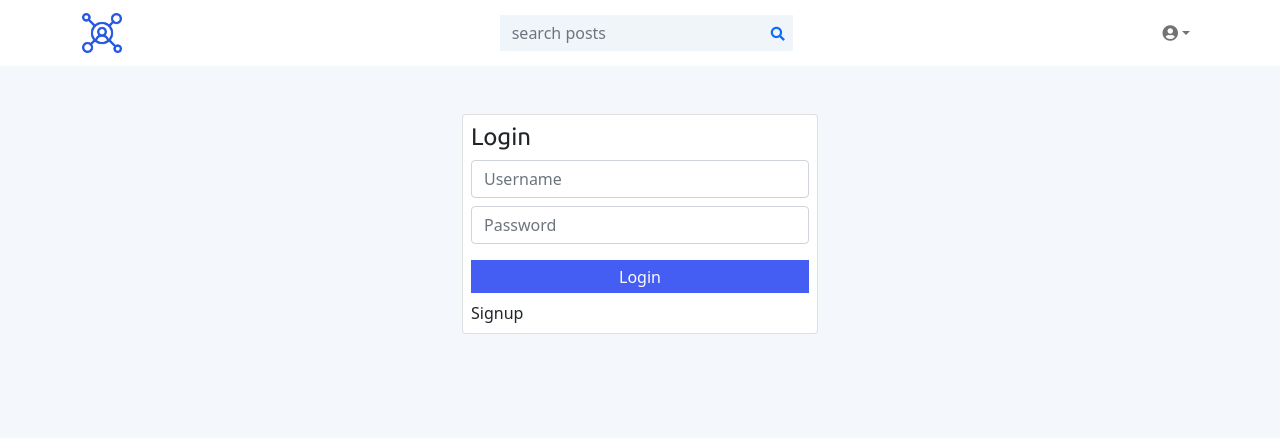
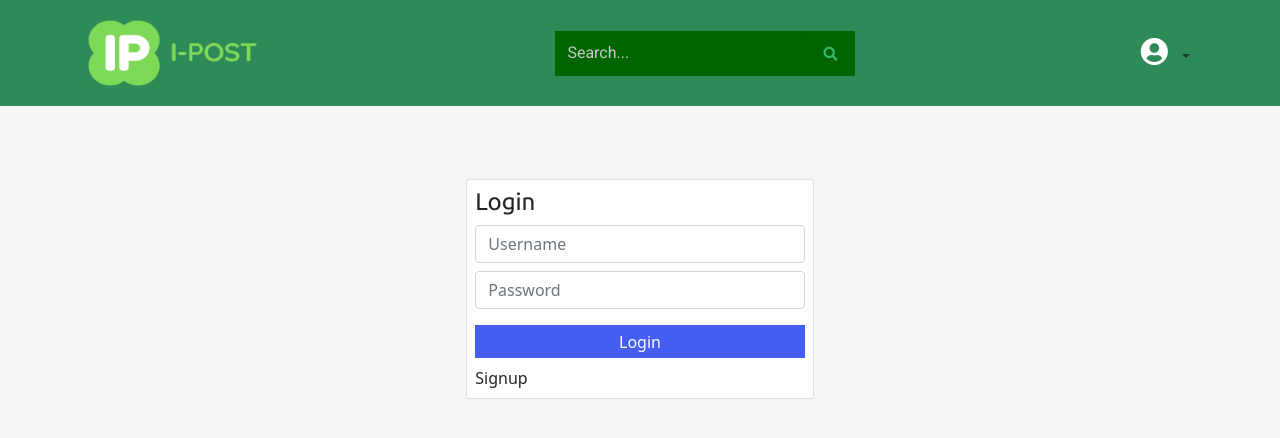
Before and after one commit to Dexios102/mini-facebook, a React (Create React App) app in the folder frontend/: page / in a window 1280 px wide. Shown: the top 438 px of the page. Built offline with nearby package versions, Linux system fonts and the light colour scheme.

Commit message:
Navbar and Sidebar - Marcous

```diff
--- a/frontend/src/App.css
+++ b/frontend/src/App.css
@@ -1,7 +1,7 @@
 @import url('https://fonts.googleapis.com/css2?family=Roboto&family=Ubuntu&display=swap');
 
 section  {
-background: #f4f8fc;
+background: #F5F5F5;
 min-height: 100vh;
 max-height: max-content;
 }
@@ -12,6 +12,9 @@ section > div {
 
 #main__container {
   margin-top: 3em;
+  background-color: #F5F5F5;
+  padding: 25px;
+  border-radius: 15px;
 }
 
 a {
@@ -19,8 +22,32 @@ a {
 }
 
 #search__box {
-width: auto;
-background: #f0f5fa;
+width: 300px;
+height: 45px;
+border-radius: 0px;
+background: #006400;
+}
+
+#searchbar {
+background: #006400;
+border-radius: 0px;
+color: white;
+font-family: 'Roboto', sans-serif;
+}
+
+#searchbar::placeholder {
+  color: rgb(202, 202, 202);
+  font-size: 16px;
+  font-family: 'Roboto', sans-serif;
+}
+
+#search_icon {
+  color: #3CB371;
+}
+
+#user_icon {
+  color: white;
+  font-size: 28px;
 }
 
 .create {
@@ -137,3 +164,27 @@ margin-bottom: 0;
   opacity: 0;
   transition: visibility 0s 1s, opacity 1s linear;
 }
+
+#sidebar {
+  border-radius: 10px;
+}
+
+#sidebar_link {
+  padding: 10px;
+  border-radius: 5px;
+  font-family: 'Roboto', sans-serif;
+}
+#sidebar_link:hover {
+  background-color: 	#E8E8E8;
+  border-radius: 0px;
+  width: 100%;
+}
+
+.fas {
+  margin-right: 10px;
+  color: #2E8B57;
+}
+
+#searchbar {
+  border-radius: 5px;
+}
--- a/frontend/src/component/Home.jsx
+++ b/frontend/src/component/Home.jsx
@@ -1,16 +1,16 @@
-import React,{useContext} from 'react';
+import React, { useContext } from 'react';
 import Navbar from './Navbar';
 import Sidebar from './post/Sidebar';
 import CreatePost from './post/Create';
 import PostList from './post/List';
-import {UserContext} from '../context/UserContext'
+import { UserContext } from '../context/UserContext'
 
 const Home = () => {
-    const {user} = useContext(UserContext);
+    const { user } = useContext(UserContext);
     let avatar = user.data.user.avatar;
 
-    return(
-        <section>
+    return (
+        <section clasasName="home">
             <Navbar />
             <div className="container" id="main__container">
                 <div className="row">
@@ -19,7 +19,7 @@ const Home = () => {
                     </div>
                     <div className="col-md-6">
                         <CreatePost avatar={avatar} />
-        <PostList/>
+                        <PostList />
                     </div>
                 </div>
             </div>
--- a/frontend/src/component/Navbar.jsx
+++ b/frontend/src/component/Navbar.jsx
@@ -1,29 +1,29 @@
 /* eslint-disable jsx-a11y/anchor-is-valid */
-import React,{useContext} from 'react';
-import {Link,useNavigate} from 'react-router-dom';
-import {UserContext} from '../context/UserContext';
-import Logo from '../assets/logo.png';
-import {useFormik} from 'formik'
+import React, { useContext } from 'react';
+import { Link, useNavigate } from 'react-router-dom';
+import { UserContext } from '../context/UserContext';
+import Logo from '../assets/IPOST LOGO.png';
+import { useFormik } from 'formik'
 
 const Navbar = () => {
-    let {user} = useContext(UserContext); // authenticated user
+    let { user } = useContext(UserContext); // authenticated user
 
     let navigate = useNavigate();
 
     let formik = useFormik({
-        initialValues:{
-            query:""
+        initialValues: {
+            query: ""
         },
-        onSubmit:(values)=>{
+        onSubmit: (values) => {
             navigate(`/search?q=${values.query}`)
         }
     })
 
     return (
-    <nav className="navbar navbar-expand-lg navbar-light sticky-top" style={{background:"#fff"}}>
+        <nav className="navbar navbar-expand-lg navbar-light sticky-top" style={{ background: "	#2E8B57" }}>
             <div className="container">
                 <Link className="navbar-brand text-primary" to="/">
-    <img src={Logo} alt="logo" style={{height:"2em",width:"2em"}} />
+                    <img src={Logo} alt="logo" style={{ height: "4em", width: "9em" }} />
                 </Link>
                 <button className="navbar-toggler" type="button" data-bs-toggle="collapse" data-bs-target="#navbarNavDropdown" aria-controls="navbarNavDropdown" aria-expanded="false" aria-label="Toggle navigation">
                     <span className="navbar-toggler-icon"></span>
@@ -34,18 +34,18 @@ const Navbar = () => {
 
                     <div className="ms-auto">
                         <form onSubmit={formik.handleSubmit} className="d-flex" id="search__box">
-    <input className="form-control me-2" name="query" type="search" placeholder="search posts" aria-label="Search" style={{border:"none",background:"#f0f5fa"}}
+                            <input className="form-control me-2" placeholder="Search..." name="query" type="search" id="searchbar" aria-label="Search" style={{ border: "#006400", background: "#006400" }}
                                 onChange={formik.handleChange} />
-    <button className="btn btn-sm btn-outline-primary" type="submit" style={{border:"none"}}> <i className="fas fa-search"/> </button>
+                            <button className="btn btn-sm btn-outline-primary" type="submit" style={{ border: "none" }}> <i className="fas fa-search" id="search_icon" /> </button>
                         </form>
                     </div>
 
                     <ul className="ms-auto navbar-nav">
                         <li className="nav-item dropdown">
                             <a className="nav-link dropdown-toggle" href="#" id="navbarDropdownMenuLink" role="button" data-bs-toggle="dropdown" aria-expanded="false">
-    <i className="fas fa-user-circle" />
+                                <i className="fas fa-user-circle" id="user_icon" />
                             </a>
-    {user.data?
+                            {user.data ?
                                 <ul className="dropdown-menu" aria-labelledby="navbarDropdownMenuLink">
                                     <li><Link className="dropdown-item" to="/profile">Profile</Link></li>
                                     <li><Link className="dropdown-item" to="/logout">Logout</Link></li>
--- a/frontend/src/component/post/Sidebar.jsx
+++ b/frontend/src/component/post/Sidebar.jsx
@@ -1,14 +1,14 @@
 import React from 'react';
-import {Link} from 'react-router-dom';
+import { Link } from 'react-router-dom';
 
 const Sidebar = () => {
     return (
-        <div className="card p-2">
-        <Link to="/" className="text-dark my-1" > <i className="fas fa-home"></i> Home</Link>
-        <Link to="/profile" className="text-dark my-1"> <i className="fas fa-user-circle"></i> Profile</Link>
-        <Link to="/" className="text-dark my-1"> <i className="fas fa-envelope"></i> Messages</Link>
-        <Link to="/" className="text-dark my-1"> <i className="fas fa-compass"></i> Explore</Link>
-        <Link to="/search" className="text-dark my-1"> <i className="fas fa-search"></i> Search</Link>
+        <div className="card p-2" id="sidebar">
+            <Link to="/" id="sidebar_link" className="text-dark my-1" > <i className="fas fa-home"></i>Home</Link>
+            <Link to="/profile" id="sidebar_link" className="text-dark my-1"> <i className="fas fa-user-circle"></i> Profile</Link>
+            <Link to="/" id="sidebar_link" className="text-dark my-1"> <i className="fas fa-envelope"></i> Messages</Link>
+            <Link to="/" id="sidebar_link" className="text-dark my-1"> <i className="fas fa-compass"></i> Explore</Link>
+            <Link to="/search" id="sidebar_link" className="text-dark my-1"> <i className="fas fa-search"></i> Search</Link>
         </div>
     )
 }
```
Also changed, not shown: frontend/src/component/post/List.jsx (+16 -15 lines), frontend/src/component/post/Post.jsx (+14 -15 lines), frontend/src/assets/IPOST LOGO.png (added). Lines whose indentation alone changed are shown as unchanged.
